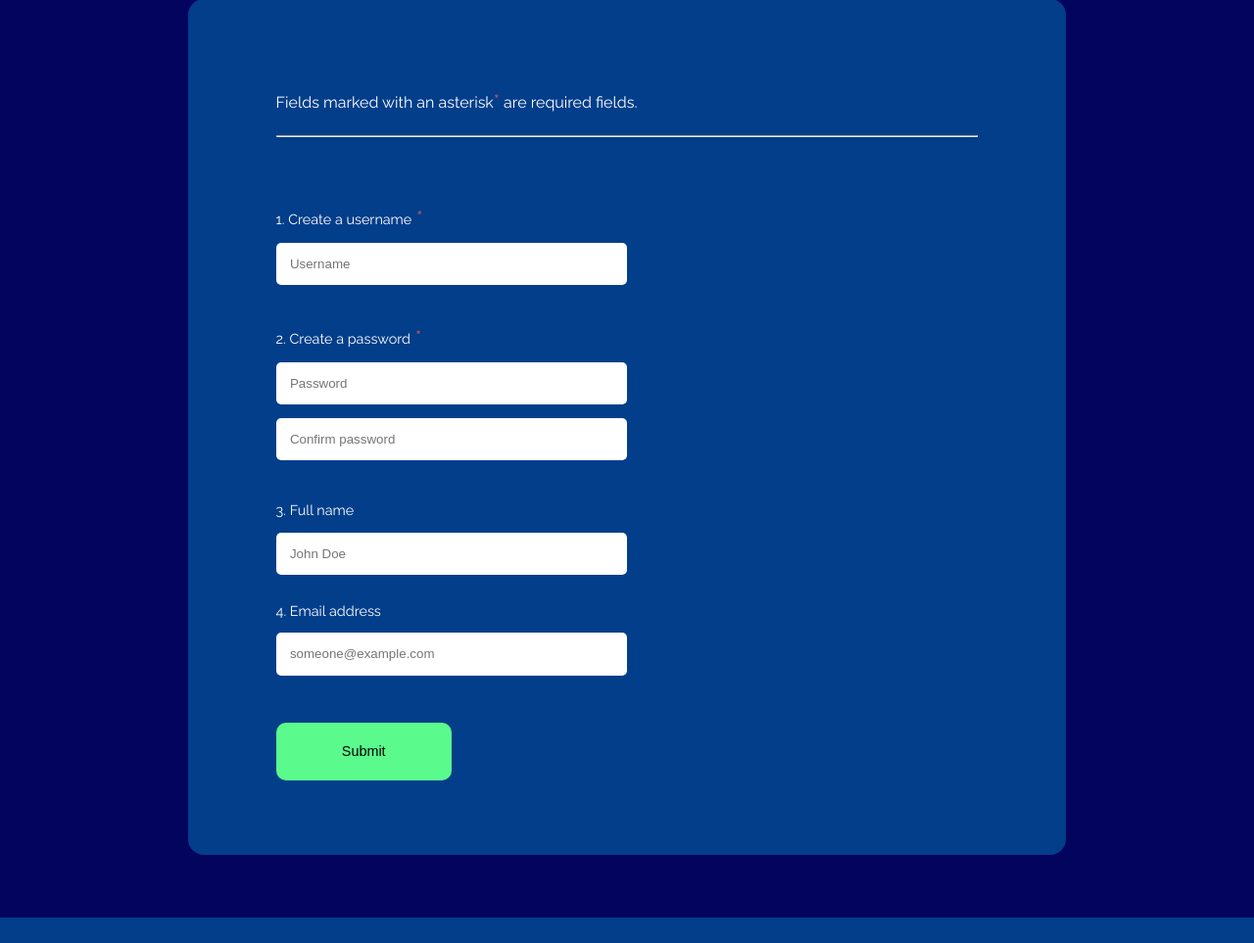
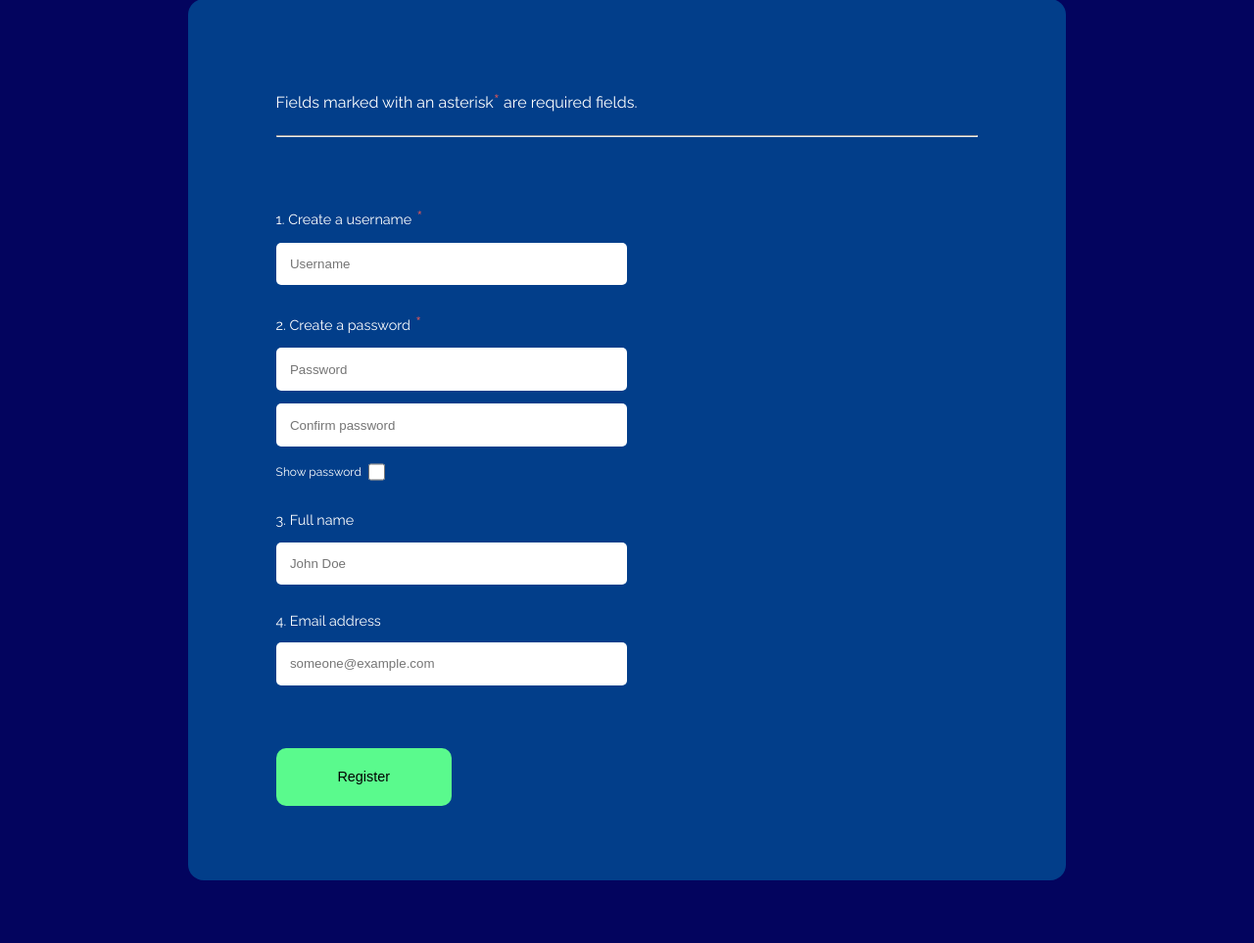
Before and after one commit to jeancarson/ClubHub, a Flask app: page /register in a window 1280 px wide. Shown: the part 167-1130 px from the top of the page at 98% size. Before the commit the page ends 1104 px from the top, so only its background shows below. Run offline with Flask 3, Linux system fonts and the light colour scheme; some libraries are stand-ins or nearby versions.

Commit message:
Add reCAPTCHA; Add password checkbox

```diff
--- a/app.py
+++ b/app.py
@@ -1,6 +1,5 @@
 from sqlite3 import OperationalError
 from application import app, initialise_db, query_db
-
 
 try:
     initialise_db()
--- a/application/blueprints/registration.py
+++ b/application/blueprints/registration.py
@@ -84,18 +84,32 @@ def register_post() -> Response:
     confirm_password: str = request.form["register-confirm-password"]
     name: str = request.form["register-name"]
     email: str = request.form["register-email"]
+    captcha_response: str = request.form["g-recaptcha-response"]
 
     # TODO: Check if username in registered users already
+
+    page: Response = redirect(
+        url_for(
+            endpoint=".register_get",
+            username=username,
+            name=name,
+            email=email
+        )
+    )
+
+    if not captcha_response:
+        flash("Please complete the CAPTCHA before form submission", category="error")
+        return page
 
     password_error_msg: None | str = validate_password(password)
 
     if password_error_msg:
         flash(password_error_msg, category="error")
-        return redirect(url_for(".register_get", username=username, name=name, email=email))
+        return page
 
     if confirm_password != password:
         flash("Passwords do not match", category="error")
-        return redirect(url_for(".register_get", username=username, name=name, email=email))
+        return page
 
     # TODO: Create a new account
     flash(f"Register success: {username!r}", category="info")
--- a/application/static/forms.css
+++ b/application/static/forms.css
@@ -4,7 +4,7 @@ header h1 {
     margin-top: 1.65em;
 }
 
-input {
+input:not(input[type=checkbox]) {
     display: block;
     outline: none;
     border: none;
@@ -15,12 +15,21 @@ input {
     border-radius: 5px;
 }
 
-input:hover {
+input:not(input[type=checkbox]):nth-of-type(3) {
+    margin-bottom: 0;
+}
+
+input:not(input[type=checkbox]):hover {
     outline: 2px solid var(--light-grey);
 }
 
-input:focus {
+input:not(input[type=checkbox]):focus {
     outline: 2px solid var(--light-grey);
+}
+
+input[type=checkbox].show-password-box {
+    width: 1.3em;
+    height: 1.3em;
 }
 
 label {
@@ -96,11 +105,10 @@ label {
     display: none;
 }
 
-#register-form div {
-    font-weight: bold;
-    color: var(--light-red);
-    font-size: 0.85rem;
-    margin-bottom: 2%;
+#register-form label:nth-of-type(4) {
+    display: flex;
+    align-items: center;
+    font-size: 0.75em;
 }
 
 #register-form hr {
@@ -112,3 +120,7 @@ label {
     color: var(--light-red);
     font-size: 1.2rem;
 }
+
+#register-form div {
+    margin-top: 1em;
+}
--- /dev/null
+++ b/application/static/register.js
@@ -0,0 +1,13 @@
+const checkbox = document.querySelector("#register-show-password-input");
+const pw = document.querySelector("#register-password-input");
+const confirm_pw = document.querySelector("#register-confirm-password-input");
+
+checkbox.addEventListener("change", () => {
+    if (pw.type === "password") {
+        pw.type = "text";
+        confirm_pw.type = "text";
+    } else if (pw.type === "text") {
+        pw.type = "password";
+        confirm_pw.type = "password";
+    }
+});
--- a/application/templates/base.html
+++ b/application/templates/base.html
@@ -16,7 +16,7 @@
             {% set second_link = "register" %}
         {% elif request.endpoint == "login_logout.forgot_password" %}
             {% set second_link = "forgot-password" %}
-            {% set second_link_name = "Forgot Password" %}
+            {% set second_link_name = "Reset Password" %}
         {% else %}
             {% set second_link = "login" %}
         {% endif %}
--- a/application/templates/register.html
+++ b/application/templates/register.html
@@ -31,7 +31,6 @@
                    value="{{ form_username_value }}"
                    autocomplete="on"
                    required>
-            <div id="username-error"></div>
 
             <label for="register-password-input">2. Create a password<span class="required-star"> *</span></label>
             <input id="register-password-input"
@@ -49,7 +48,11 @@
                    placeholder="Confirm password"
                    autocomplete="on"
                    required>
-            <div id="password-error"></div>
+            <label for="register-show-password-input">
+                Show password&nbsp;
+                <input id="register-show-password-input" type="checkbox" class="show-password-box">
+            </label>
+
 
             <label for="register-name-input">3. Full name</label>
             <!-- The regex pattern below looks for a word item followed by a space and another word item -->
@@ -73,8 +76,13 @@
 
             <!-- Add more inputs here maybe -->
 
-            <button class="submit-button" type="submit">Submit</button>
+            <div class="g-recaptcha" data-sitekey="{{ config["RECAPTCHA_SITE_KEY"] }}"></div>
+
+            <button class="submit-button" type="submit">Register</button>
         </form>
     </div>
 
+    <script src="https://www.google.com/recaptcha/api.js" async defer></script>
+    <script src=" {{ url_for('static', filename='register.js') }}"></script>
+
 {% endblock %}
```
Also changed, not shown: 1 other file.
